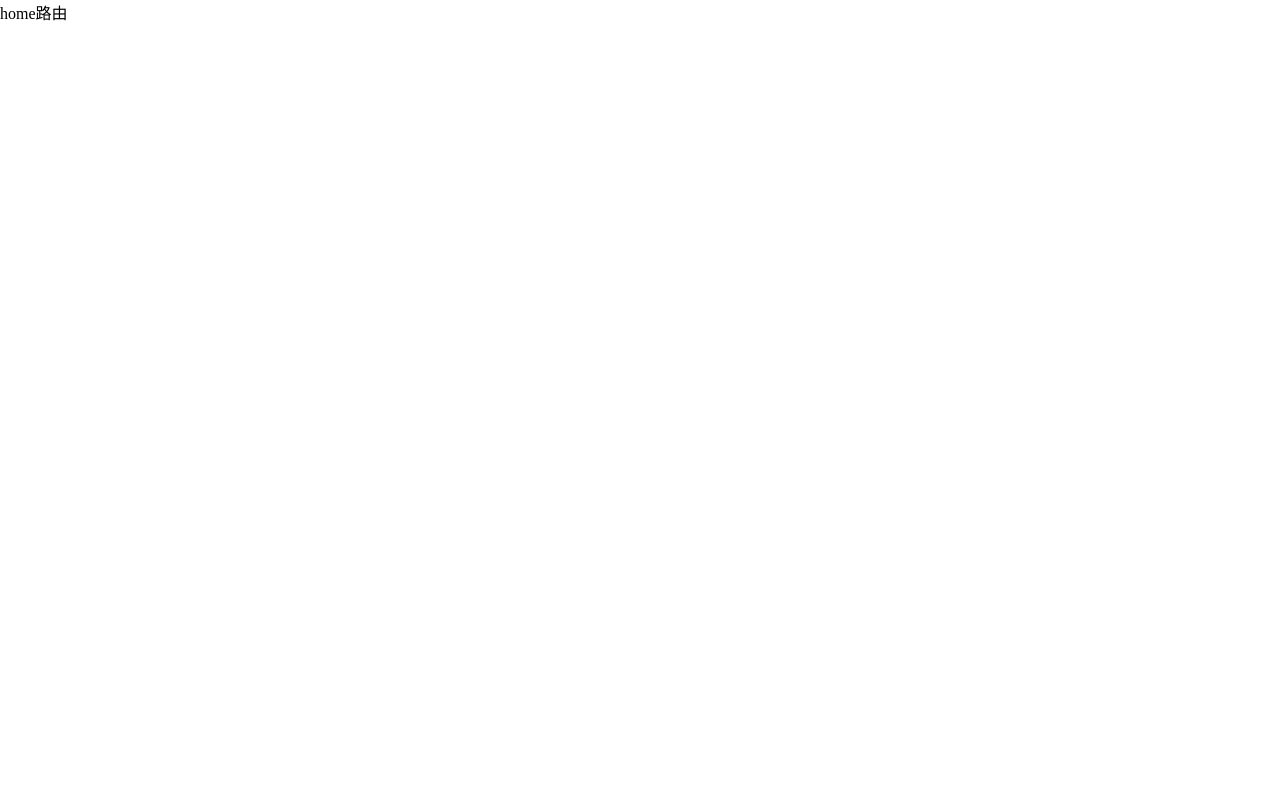
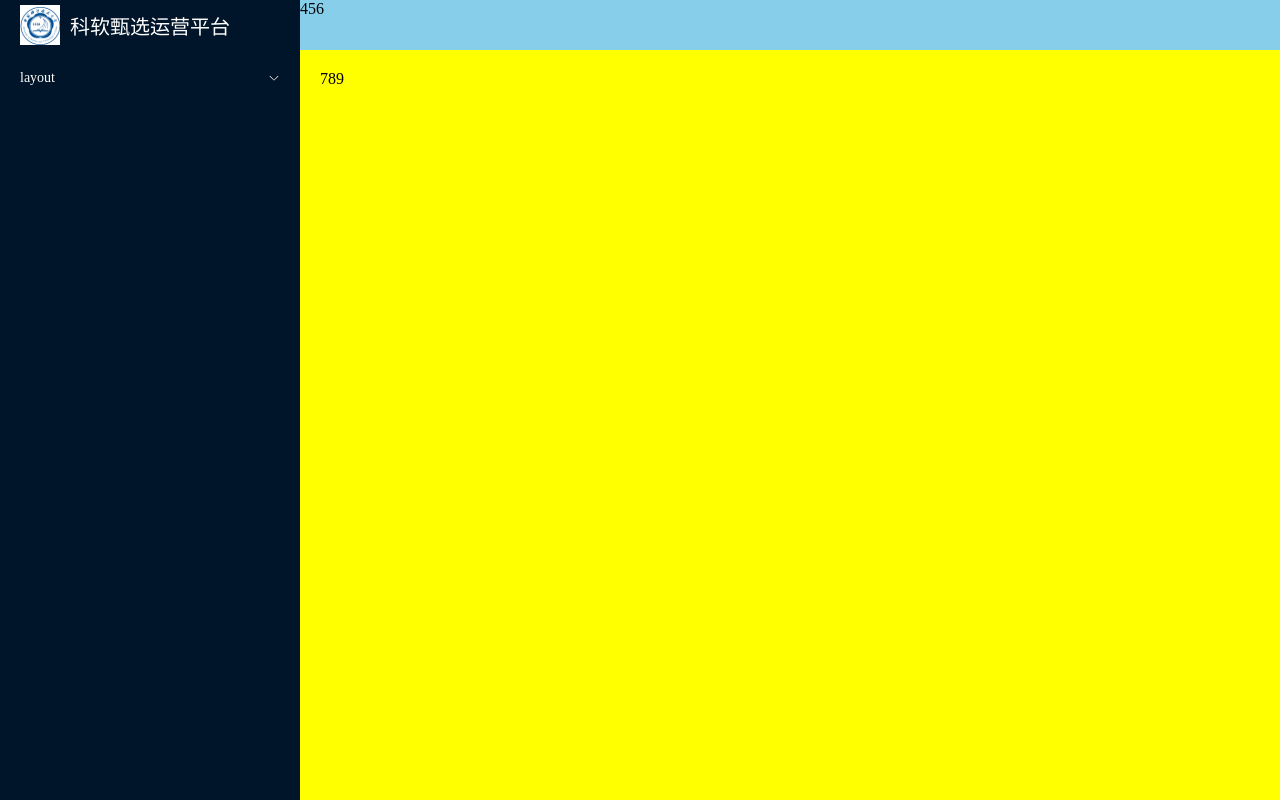
Before and after one commit to up-to-star/vue3-admin-template, a Vue app: page /#/home in a window 1280 px wide. Before the commit this address led to /#/home. Built offline with nearby package versions, Linux system fonts and the light colour scheme; the HTML template or start-up script is replaced by a standard one.

Commit message:
feat(layout): 优化布局组件并集成菜单
- 移除静态菜单，替换为动态生成的菜单
- 添加 Menu 组件并引入用户权限管理
- 更新路由配置，使用 constantRoute
- 在用户存储中添加 menuRoutes 属性

```diff
--- a/src/layout/index.vue
+++ b/src/layout/index.vue
@@ -4,17 +4,8 @@
       <Logo></Logo>
       <!-- 滚动组件，放置菜单组件 -->
       <el-scrollbar class="scrollbar">
-        <el-menu background-color="#001529" text-color="white">
-          <el-menu-item index="1">首页</el-menu-item>
-          <el-menu-item index="2">数据大屏</el-menu-item>
-          <el-sub-menu index="3">
-            <template #title>
-              <span>权限管理</span>
-            </template>
-            <el-menu-item index="3-1">用户管理</el-menu-item>
-            <el-menu-item index="3-2">角色管理</el-menu-item>
-            <el-menu-item index="3-3">菜单管理</el-menu-item>
-          </el-sub-menu>
+        <el-menu class="menu" background-color="#001529" text-color="white">
+          <Menu :menuList="userStore.menuRoutes"></Menu>
         </el-menu>
       </el-scrollbar>
     </div>
@@ -28,6 +19,11 @@
   name: 'LayOut',
 })
 import Logo from './logo/index.vue'
+import Menu from './menu/index.vue'
+
+import useUserStore from '@/store/modules/user'
+
+const userStore = useUserStore()
 </script>
 
 <style lang="scss" scoped>
@@ -42,6 +38,9 @@
     .scrollbar {
       width: 100%;
       height: calc(100vh - $base-menu-logo-height);
+      .menu {
+        border-right: none;
+      }
     }
   }
   .layout_tabbar {
--- /dev/null
+++ b/src/layout/menu/index.vue
@@ -0,0 +1,41 @@
+<template>
+  <div>
+    <template v-for="item in menuList" :key="item.path">
+      <el-menu-item v-if="!item.children && !item.meta.hidden" :index="item.path">
+        <template #title>
+          <span>icon</span>
+          <span>{{ item.meta.title }}</span>
+        </template>
+      </el-menu-item>
+      <el-menu-item
+        v-if="item.children && item.children.length == 1 && !item.meta.hidden"
+        :index="item.children[0].path"
+      >
+        <template #title>
+          <span>icon</span>
+          <span>{{ item.children[0].meta.title }}</span>
+        </template>
+      </el-menu-item>
+      <el-sub-menu
+        v-if="item.children && item.children.length > 1 && !item.meta.hidden"
+        :index="item.path"
+      >
+        <template #title>
+          <span>{{ item.meta.title }}</span>
+        </template>
+        <Menu :menuList="item.children"></Menu>
+      </el-sub-menu>
+    </template>
+  </div>
+</template>
+
+<script lang="ts" setup>
+defineOptions({
+  // eslint-disable-next-line vue/multi-word-component-names, vue/no-reserved-component-names
+  name: 'Menu',
+})
+
+defineProps(['menuList'])
+</script>
+
+<style lang="scss" scoped></style>
--- a/src/router/index.ts
+++ b/src/router/index.ts
@@ -1,34 +1,9 @@
 import { createRouter, createWebHashHistory } from 'vue-router'
+import { constantRoute } from './routes'
 
 const router = createRouter({
   history: createWebHashHistory(),
-  routes: [
-    {
-      path: '/',
-      component: () => import('@/layout/index.vue'),
-      name: 'layout',
-    },
-    {
-      path: '/home',
-      name: 'home',
-      component: () => import('@/views/home/index.vue'),
-    },
-    {
-      path: '/login',
-      name: 'login',
-      component: () => import('@/views/login/index.vue'),
-    },
-    {
-      path: '/404',
-      name: 'notFound',
-      component: () => import('@/views/404/index.vue'),
-    },
-    {
-      path: '/:pathMatch(.*)*',
-      redirect: '/404',
-      name: 'any',
-    },
-  ],
+  routes: constantRoute,
   scrollBehavior() {
     return {
       top: 0,
--- /dev/null
+++ b/src/router/routes.ts
@@ -0,0 +1,64 @@
+export const constantRoute = [
+  {
+    path: '/',
+    component: () => import('@/layout/index.vue'),
+    name: 'layout',
+    meta: {
+      title: 'layout',
+      hidden: false,
+    },
+    children: [
+      {
+        path: '/home',
+        component: () => import('@/views/home/index.vue'),
+        meta: {
+          title: '首页',
+          hidden: true,
+        },
+      },
+      {
+        path: '/test',
+        component: () => import('@/views/home/index.vue'),
+        meta: {
+          title: '测试',
+          hidden: false,
+        },
+      },
+    ],
+  },
+  // {
+  //   path: '/home',
+  //   name: 'home',
+  //   component: () => import('@/views/home/index.vue'),
+  //   meta: {
+  //     title: '首页',
+  //   },
+  // },
+  {
+    path: '/login',
+    name: 'login',
+    component: () => import('@/views/login/index.vue'),
+    meta: {
+      title: '登录',
+      hidden: true,
+    },
+  },
+  {
+    path: '/404',
+    name: 'notFound',
+    component: () => import('@/views/404/index.vue'),
+    meta: {
+      title: '404',
+      hidden: true,
+    },
+  },
+  {
+    path: '/:pathMatch(.*)*',
+    redirect: '/404',
+    name: 'any',
+    meta: {
+      title: 'any',
+      hidden: true,
+    },
+  },
+]
--- a/src/store/modules/user.ts
+++ b/src/store/modules/user.ts
@@ -1,12 +1,13 @@
 import { defineStore } from 'pinia'
-import { ref } from 'vue'
+import { reactive, ref } from 'vue'
 import { reqLogin } from '@/api/user'
 import type { loginForm, loginResponseData } from '@/api/user/type'
 import { GET_TOKEN, SET_TOKEN } from '@/utils/token'
+import { constantRoute } from '@/router/routes'
 
 const useUserStore = defineStore('User', () => {
   const token = ref(GET_TOKEN('x-token') || '')
-
+  const menuRoutes = reactive(constantRoute)
   async function userLogin(data: loginForm) {
     const result: loginResponseData = await reqLogin(data)
     if (result.code === 200) {
@@ -22,6 +23,7 @@
   return {
     token,
     userLogin,
+    menuRoutes,
   }
 })
 
```
